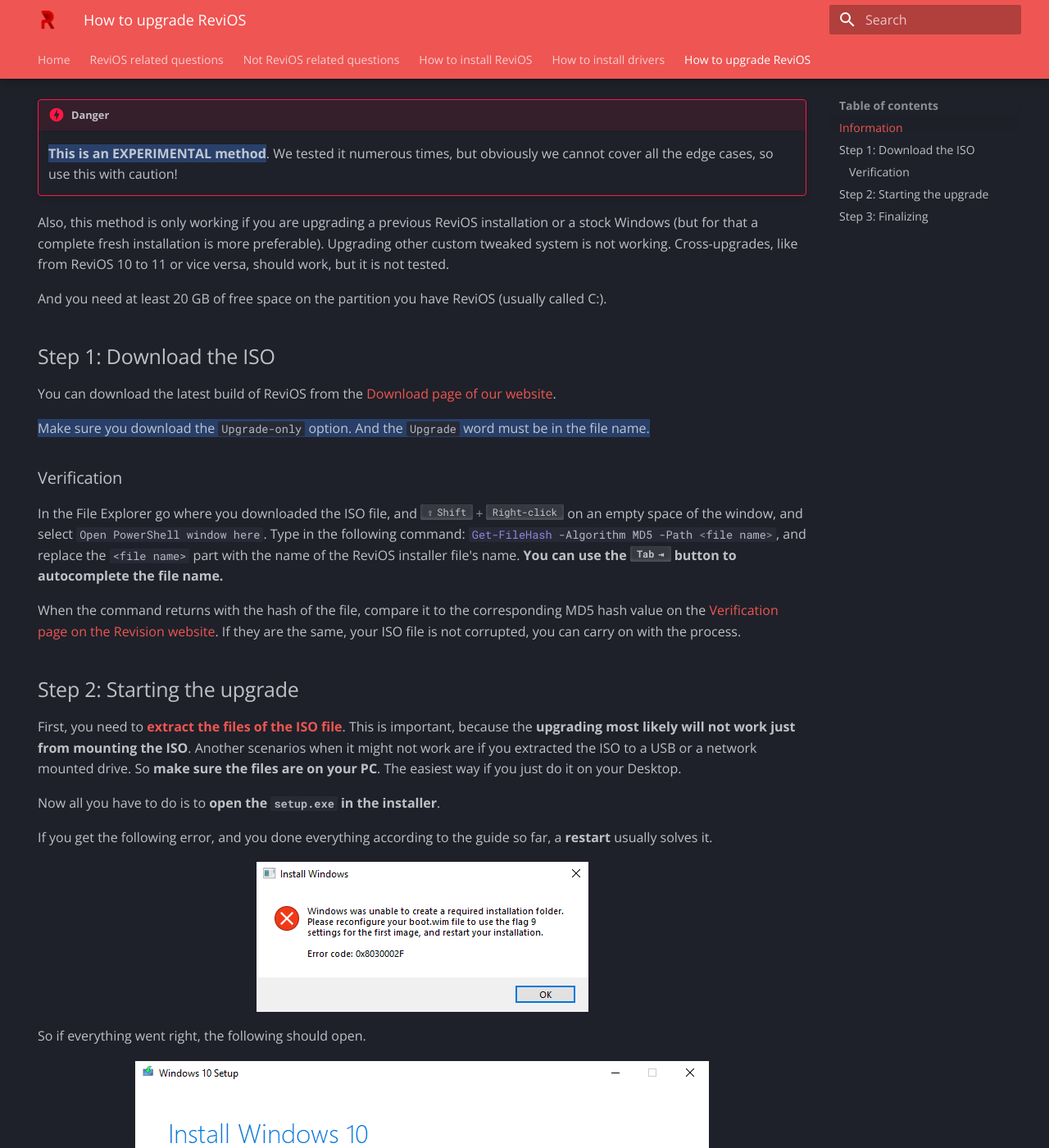
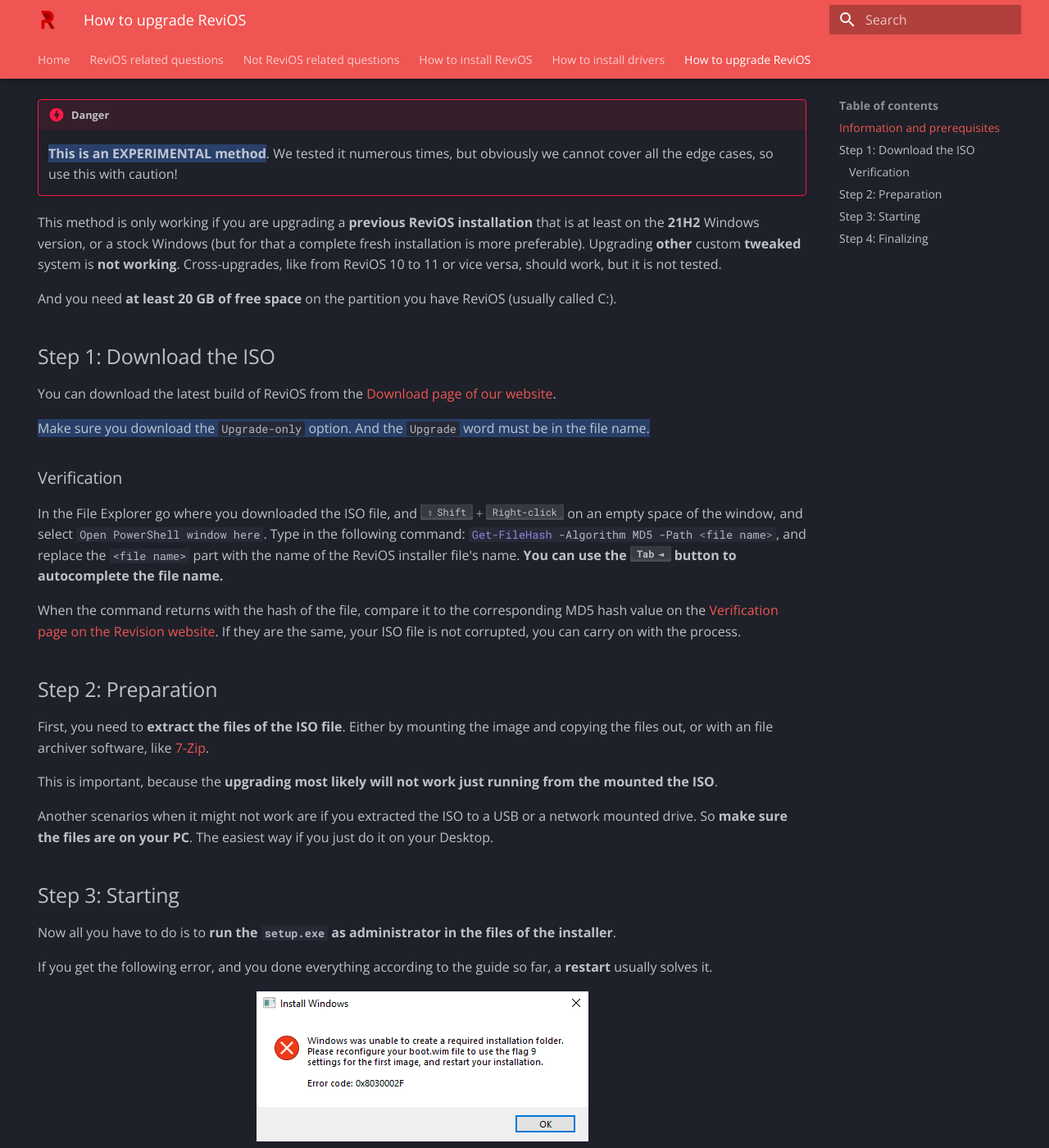
Before and after one commit to dkovacs24/ReviOS_faq, an MkDocs documentation site: the page built from docs/upgrade.md, in a window 1280 px wide and 1400 px high, scrolled down 254 px. Shown: the whole window at 82% size. Built offline with MkDocs 1.6.1 and Material for MkDocs 9.7.7, drawn with Linux system fonts in a browser that asks for light colours; some of the changed text lies outside the part shown.

Commit message:
add upgrade version req., add font bug

```diff
--- a/docs/upgrade.md
+++ b/docs/upgrade.md
@@ -16,16 +16,16 @@
 
 # How to upgrade ReviOS to a newer version?
 
-## Information
+## Information and prerequisites
 
 With newer builds of ReviOS we provide 2 separate ISOs. One for installing a completely new ReviOS instance, and one for upgrading a previous ReviOS version. This way, the users can update their ReviOS instance without reinstalling and losing files.
 
 !!! danger
     ==**This is an EXPERIMENTAL method**==. We tested it numerous times, but obviously we cannot cover all the edge cases, so use this with caution!
 
-Also, this method is only working if you are upgrading a previous ReviOS installation or a stock Windows (but for that a complete fresh installation is more preferable). Upgrading other custom tweaked system is not working. Cross-upgrades, like from ReviOS 10 to 11 or vice versa, should work, but it is not tested.
+This method is only working if you are upgrading a **previous ReviOS installation** that is at least on the **21H2** Windows version, or a stock Windows (but for that a complete fresh installation is more preferable). Upgrading **other** custom **tweaked** system is **not working**. Cross-upgrades, like from ReviOS 10 to 11 or vice versa, should work, but it is not tested.
 
-And you need at least 20 GB of free space on the partition you have ReviOS (usually called C:).
+And you need **at least 20 GB of free space** on the partition you have ReviOS (usually called C:).
 
 ## Step 1: Download the ISO
 
@@ -40,11 +40,18 @@
 When the command returns with the hash of the file, compare it to the corresponding MD5 hash value on the [Verification page on the Revision website](https://www.revi.cc/revios/download/verify){target=_blank}. If they are the same, your ISO file is not corrupted, you can carry on with the process.
 
 
-## Step 2: Starting the upgrade
+## Step 2: Preparation
 
-First, you need to [**extract the files of the ISO file**](https://www.makeuseof.com/mount-extract-iso-file-windows/). This is important, because the **upgrading most likely will not work just from mounting the ISO**. Another scenarios when it might not work are if you extracted the ISO to a USB or a network mounted drive. So **make sure the files are on your PC**. The easiest way if you just do it on your Desktop.
+First, you need to **extract the files of the ISO file**. Either by mounting the image and copying the files out, or with an file archiver software, like [7-Zip](https://www.7-zip.org/).
 
-Now all you have to do is to **open the `setup.exe` in the installer**.
+This is important, because the **upgrading most likely will not work just running from the mounted the ISO**.
+
+Another scenarios when it might not work are if you extracted the ISO to a USB or a network mounted drive. So **make sure the files are on your PC**. The easiest way if you just do it on your Desktop.
+
+
+## Step 3: Starting
+
+Now all you have to do is to **run the `setup.exe` as administrator in the files of the installer**.
 
 If you get the following error, and you done everything according to the guide so far, a **restart** usually solves it.
 
@@ -64,6 +71,6 @@
 
 While upgrading, your OS will reboot multiple times.
 
-## Step 3: Finalizing
+## Step 4: Finalizing
 
 After upgrading, the OS will run its preparation again, just like the after a fresh installation. It may take some time, too, since it will delete the remains of the previous Windows (Windows.old folder).
```
Also changed, not shown: docs/related.md (+23 -0 lines), docs/img/msi-afterburner-font-bug.png (added), docs/img/region.png (added).
